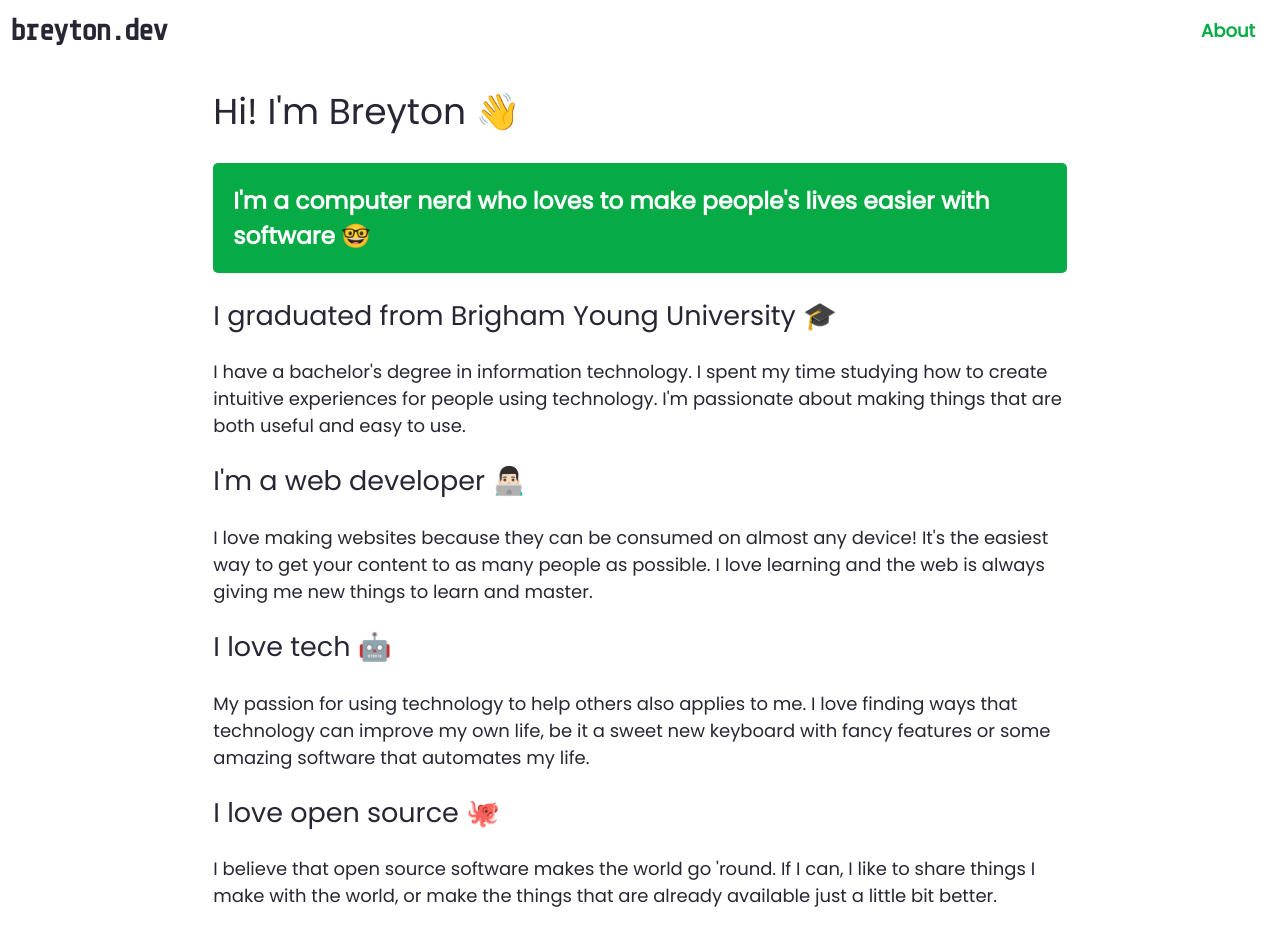
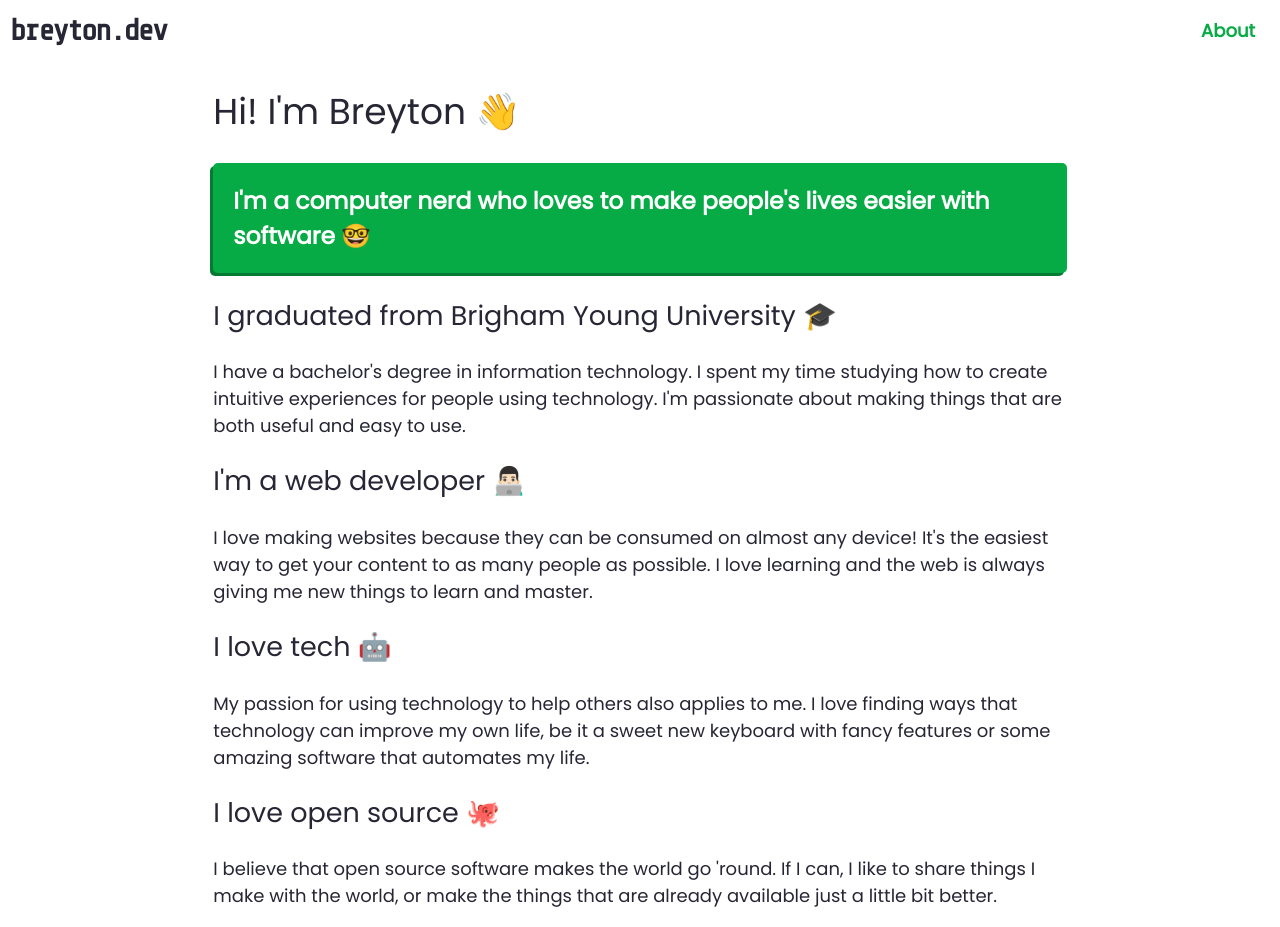
Before and after one commit to bbarber9/personal-website, a React (Create React App) app in the folder packages/frontend/: page / in a window 1280 px wide. Built offline with nearby package versions, Linux system fonts and the light colour scheme.

Commit message:
add some texture to the box

```diff
--- a/packages/frontend/package.json
+++ b/packages/frontend/package.json
@@ -10,6 +10,7 @@
     "@types/node": "^12.19.3",
     "@types/react": "^16.9.56",
     "@types/react-dom": "^16.9.9",
+    "polished": "^4.0.4",
     "react": "^17.0.1",
     "react-dom": "^17.0.1",
     "react-router-dom": "^5.2.0",
--- a/packages/frontend/src/AboutView.tsx
+++ b/packages/frontend/src/AboutView.tsx
@@ -1,5 +1,6 @@
 import React from "react";
 import styled from "styled-components";
+import { darken } from "polished";
 
 interface AboutViewProps {}
 
@@ -15,6 +16,8 @@ const LargeGreenSection = styled.div`
   font-size: 1.3rem;
   border-radius: 5px;
   color: white;
+  box-shadow: -3px 3px
+    ${({ theme }) => darken(0.1, theme.colors.primary.normal)};
 `;
 
 const CenterContentContainer = styled.div`
```
Also changed, not shown: 1 other file (tests, documents, lock files or other folders).
